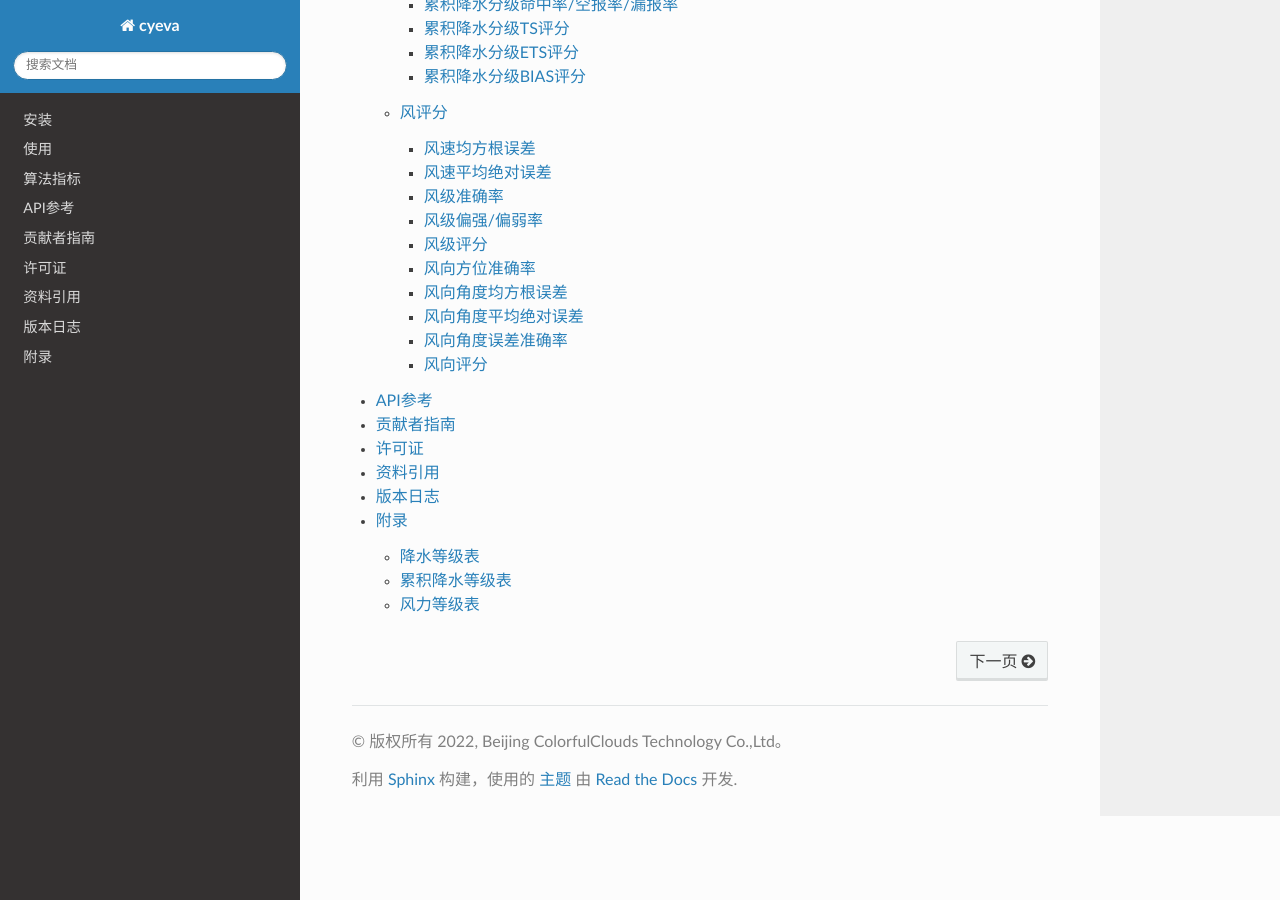
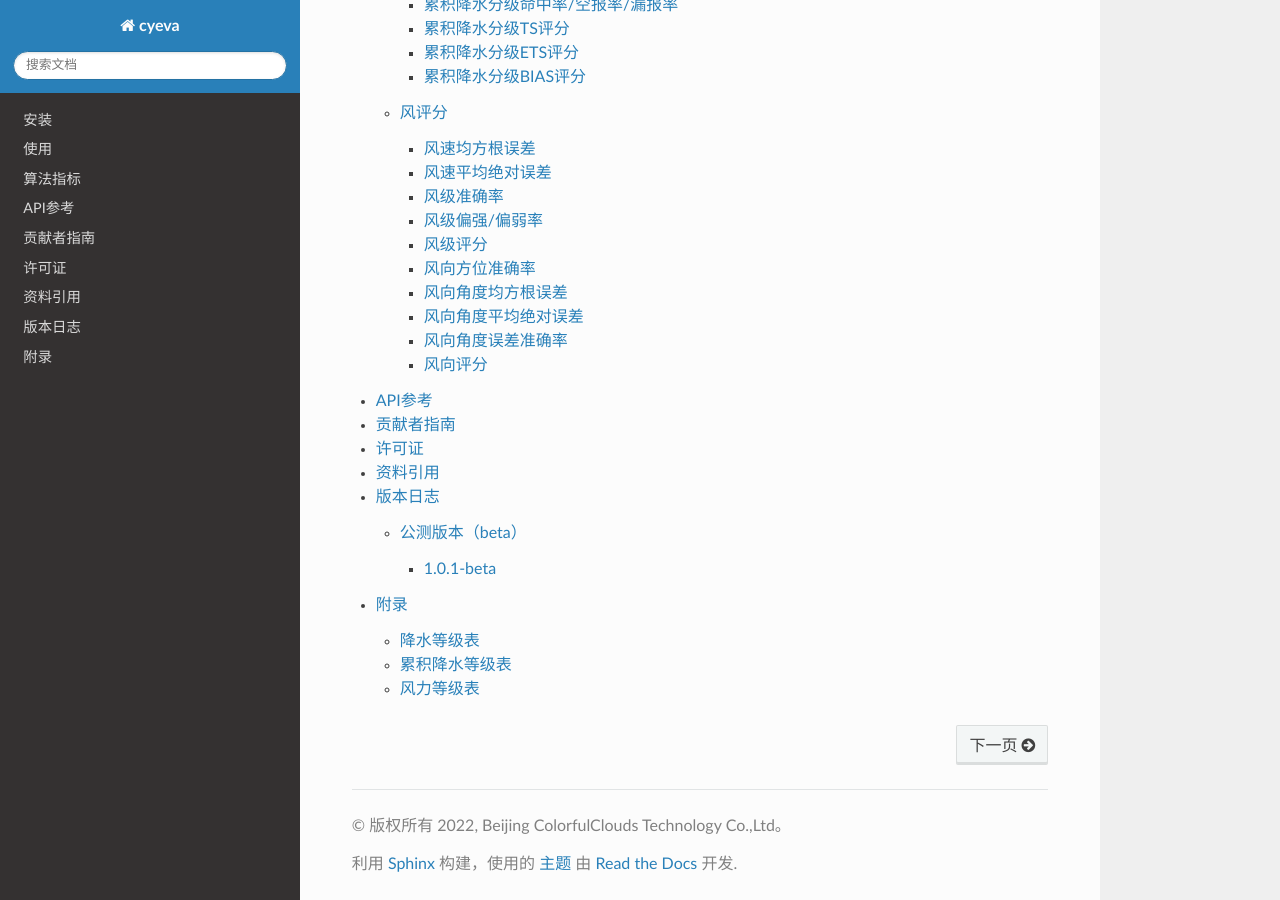
Before and after one commit to caiyunapp/cyeva, a Sphinx documentation site: the page built from docs/source/index.rst, in a window 1280 px wide and 900 px high, scrolled down 1595 px. Built offline with Sphinx 7.4.7 and the Read the Docs theme 2.0.0, drawn with Linux system fonts in a browser that asks for light colours.

Commit message:
docs: Add 1.0.1-beta in changelog.

```diff
--- a/docs/source/content/changelog.rst
+++ b/docs/source/content/changelog.rst
@@ -1,2 +1,8 @@
 版本日志
 ==========
+公测版本（beta）
+--------------------
+
+1.0.1-beta
+^^^^^^^^^^^^^
+第一个公测版本。
```
